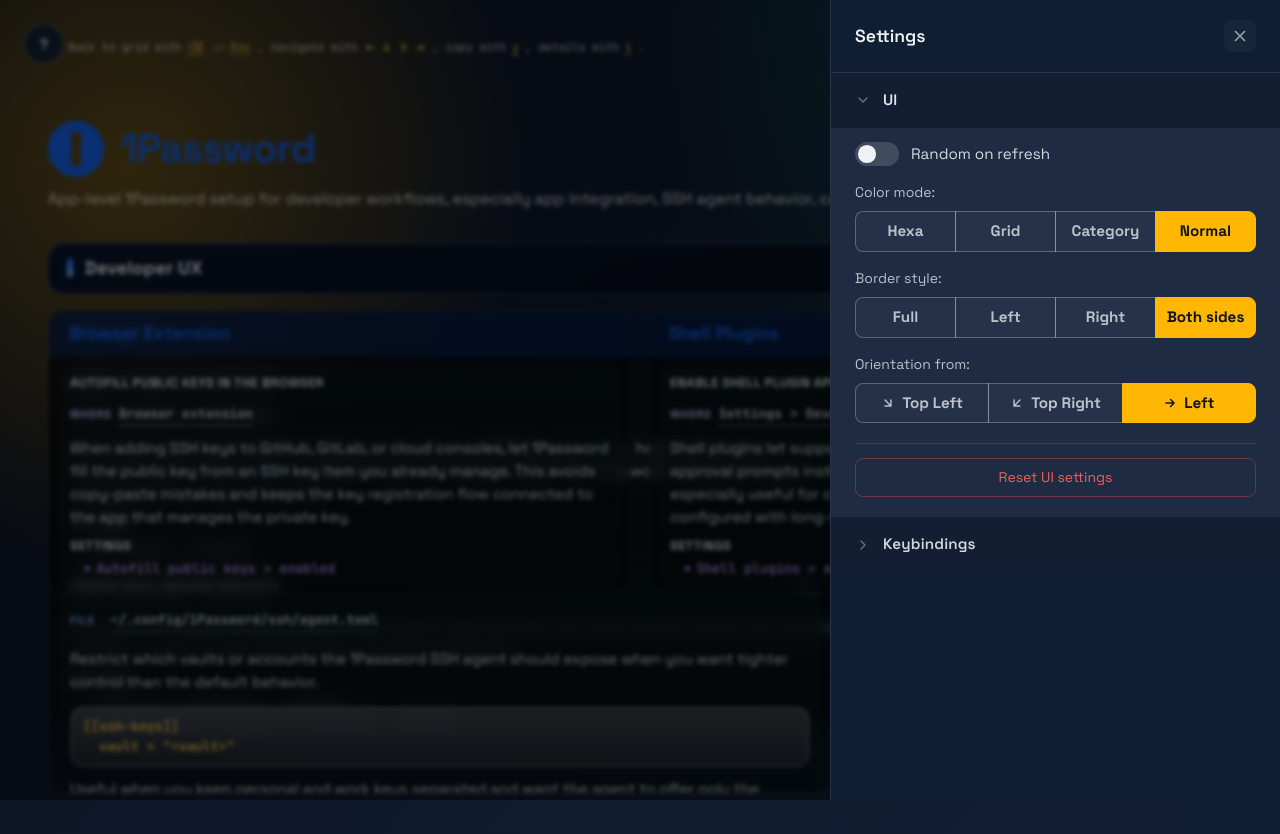
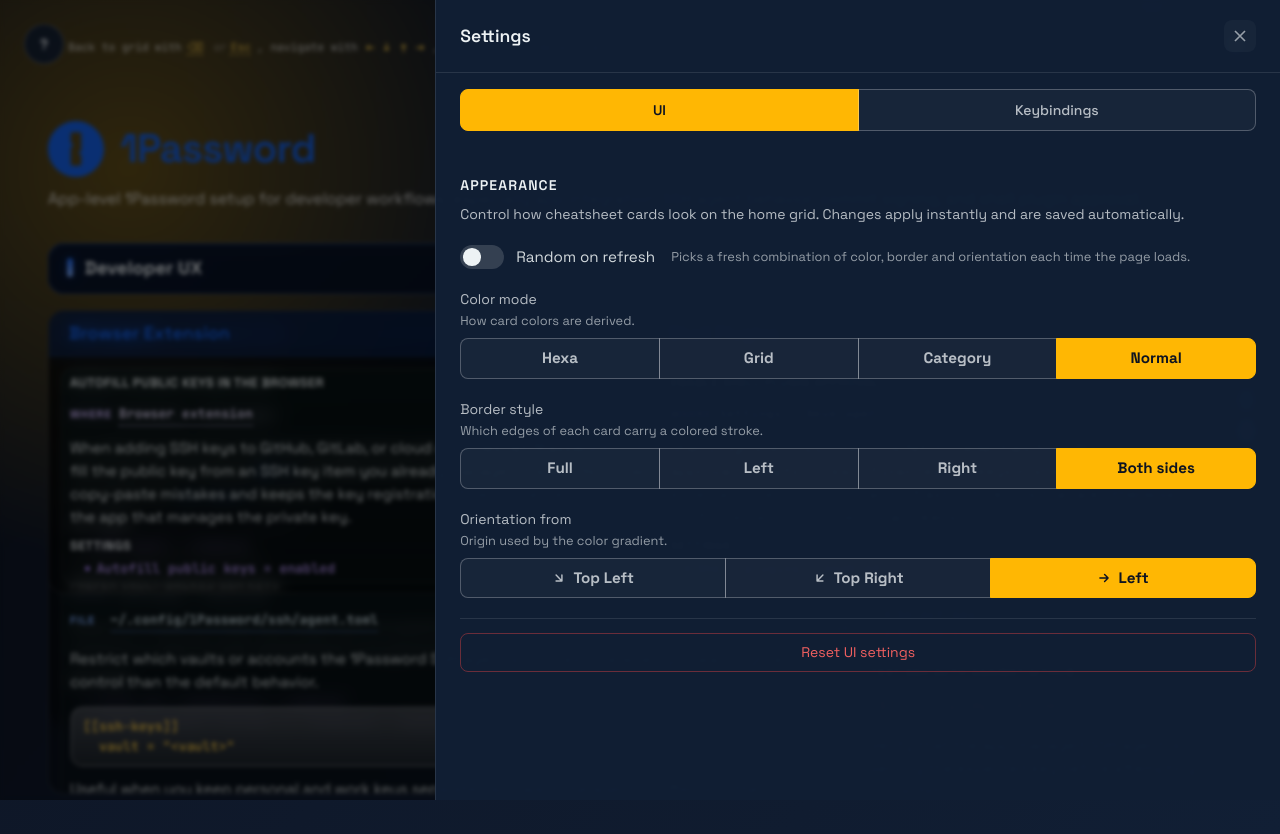
Before and after one commit to Prevole/oh-my-refcardz, a Next.js app: page /cheatsheets/1password in a window 1280 px wide. Both pictures are taken after a click on the button 1236 px from the left and 44 px from the top of the page. Built offline with nearby package versions, Linux system fonts and the light colour scheme.

Commit message:
refactor(settings): replace accordions with top-level UI/Keybindings tabs

```diff
--- a/src/app/cheatsheets/[slug]/sheet-shortcuts.tsx
+++ b/src/app/cheatsheets/[slug]/sheet-shortcuts.tsx
@@ -25,7 +25,7 @@
     toggleRandom,
     setBorder,
     setDirection,
-    toggleAccordion,
+    setActivePanelTab,
     resetModern,
   } = useUISettings();
 
@@ -96,7 +96,7 @@
         onToggleRandom={toggleRandom}
         onSetBorder={setBorder}
         onSetDirection={setDirection}
-        onToggleAccordion={toggleAccordion}
+        onSetActivePanelTab={setActivePanelTab}
         onResetModern={resetModern}
       />
     </>
--- a/src/app/home-client.tsx
+++ b/src/app/home-client.tsx
@@ -69,7 +69,7 @@
     toggleRandom,
     setBorder,
     setDirection,
-    toggleAccordion,
+    setActivePanelTab,
     resetModern,
   } = useUISettings();
 
@@ -644,7 +644,7 @@
         onToggleRandom={toggleRandom}
         onSetBorder={setBorder}
         onSetDirection={setDirection}
-        onToggleAccordion={toggleAccordion}
+        onSetActivePanelTab={setActivePanelTab}
         onResetModern={resetModern}
       />
     </div>
--- a/src/components/settings/settings-panel.module.css
+++ b/src/components/settings/settings-panel.module.css
@@ -12,8 +12,9 @@
   position: absolute;
   top: 0;
   right: 0;
-  width: 450px;
-  max-width: 90vw;
+  width: 66vw;
+  min-width: 720px;
+  max-width: 1100px;
   height: 100%;
   display: flex;
   flex-direction: column;
@@ -55,7 +56,85 @@
 .content {
   flex: 1;
   overflow-y: auto;
-  padding: 0;
+  padding: var(--space-6);
+}
+
+.tabsBar {
+  padding: var(--space-4) var(--space-6) 0;
+  flex-shrink: 0;
+}
+
+.tabSection {
+  margin-bottom: var(--space-7);
+}
+
+.tabSection:last-child {
+  margin-bottom: 0;
+}
+
+.tabSectionHeader {
+  margin-bottom: var(--space-5);
+  display: flex;
+  flex-direction: column;
+  gap: var(--space-2);
+}
+
+.tabSectionTitle {
+  margin: 0;
+  font-size: var(--text-base);
+  font-weight: 600;
+  color: var(--fg-100);
+  text-transform: uppercase;
+  letter-spacing: 0.08em;
+}
+
+.tabSectionLead {
+  margin: 0;
+  font-size: var(--text-base);
+  color: var(--fg-75);
+  line-height: 1.5;
+}
+
+.tabSectionLead kbd {
+  display: inline-block;
+  padding: 1px 6px;
+  margin: 0 2px;
+  font-family: var(--font-mono);
+  font-size: 0.85em;
+  font-weight: 600;
+  color: var(--fg-100);
+  background: var(--bg-overlay-medium);
+  border: 1px solid var(--border-strong);
+  border-radius: var(--radius-sm);
+  line-height: 1.2;
+}
+
+.field {
+  display: flex;
+  flex-direction: column;
+  gap: var(--space-2);
+  margin-top: var(--space-5);
+}
+
+.field:first-child {
+  margin-top: 0;
+}
+
+.fieldDisabled {
+  opacity: 0.35;
+  pointer-events: none;
+}
+
+.fieldHeader {
+  display: flex;
+  flex-direction: column;
+  gap: 2px;
+}
+
+.fieldHelp {
+  font-size: var(--text-sm);
+  color: var(--fg-60);
+  line-height: 1.4;
 }
 
 .section {
--- a/src/components/settings/settings-panel.tsx
+++ b/src/components/settings/settings-panel.tsx
@@ -1,9 +1,15 @@
 "use client";
 
 import { useCallback, useEffect, useRef, useState } from "react";
-import type { ColorMode, BorderStyle, GradientDirection, UISettings, AccordionState } from "@/hooks/use-ui-settings";
+import type {
+  ColorMode,
+  BorderStyle,
+  GradientDirection,
+  UISettings,
+  SettingsTopTab,
+} from "@/hooks/use-ui-settings";
 import { useScopedKeyboardHandler } from "@/hooks/use-keyboard-context";
-import { AccordionItem } from "./accordion";
+import { Tabs } from "./tabs";
 import { KeybindingEditor } from "./keybinding-editor";
 import styles from "./settings-panel.module.css";
 
@@ -15,7 +21,7 @@
   onToggleRandom: () => void;
   onSetBorder: (border: BorderStyle) => void;
   onSetDirection: (direction: GradientDirection) => void;
-  onToggleAccordion: (section: keyof AccordionState) => void;
+  onSetActivePanelTab: (tab: SettingsTopTab) => void;
   onResetModern: () => void;
 };
 
@@ -59,6 +65,11 @@
   { value: "l-r", icon: <ArrowLR />, label: "Left" },
 ];
 
+const TOP_TABS: { id: SettingsTopTab; label: string }[] = [
+  { id: "ui", label: "UI" },
+  { id: "keybindings", label: "Keybindings" },
+];
+
 export function SettingsPanel({
   isOpen,
   onClose,
@@ -67,7 +78,7 @@
   onToggleRandom,
   onSetBorder,
   onSetDirection,
-  onToggleAccordion,
+  onSetActivePanelTab,
   onResetModern,
 }: Props) {
   const CLOSE_ANIMATION_MS = 220;
@@ -75,6 +86,8 @@
   const previousActiveElement = useRef<HTMLElement | null>(null);
   const closeTimeoutRef = useRef<number | null>(null);
   const [isClosing, setIsClosing] = useState(false);
+
+  const activeTab = settings.panelTabs.active;
 
   useEffect(() => {
     return () => {
@@ -205,12 +218,25 @@
           </button>
         </div>
 
+        <div className={styles.tabsBar}>
+          <Tabs
+            tabs={TOP_TABS}
+            activeTab={activeTab}
+            onChange={(id) => onSetActivePanelTab(id as SettingsTopTab)}
+          />
+        </div>
+
         <div className={styles.content}>
-          <AccordionItem
-            title="UI"
-            isOpen={settings.accordion.ui}
-            onToggle={() => onToggleAccordion("ui")}
-          >
+          {activeTab === "ui" && (
+            <div data-testid="settings-tab-ui">
+              <section className={styles.tabSection}>
+                <header className={styles.tabSectionHeader}>
+                  <h3 className={styles.tabSectionTitle}>Appearance</h3>
+                  <p className={styles.tabSectionLead}>
+                    Control how cheatsheet cards look on the home grid. Changes apply instantly and are saved automatically.
+                  </p>
+                </header>
+
                 <div className={styles.section}>
                   <div className={styles.row}>
                     <label className={styles.toggle}>
@@ -221,11 +247,16 @@
                       />
                       <span className={styles.toggleLabel}>Random on refresh</span>
                     </label>
+                    <span className={styles.fieldHelp}>
+                      Picks a fresh combination of color, border and orientation each time the page loads.
+                    </span>
                   </div>
 
-              <div className={styles.grid}>
-                <div className={`${styles.gridItem} ${styles.gridItemFull}`}>
-                  <span className={styles.label}>Color mode:</span>
+                  <div className={styles.field}>
+                    <div className={styles.fieldHeader}>
+                      <span className={styles.label}>Color mode</span>
+                      <span className={styles.fieldHelp}>How card colors are derived.</span>
+                    </div>
                     <div className={`${styles.buttonGroup} ${styles.buttonGroupFull}`}>
                       {COLOR_MODE_OPTIONS.map((option) => (
                         <button
@@ -238,11 +269,12 @@
                       ))}
                     </div>
                   </div>
+
+                  <div className={styles.field}>
+                    <div className={styles.fieldHeader}>
+                      <span className={styles.label}>Border style</span>
+                      <span className={styles.fieldHelp}>Which edges of each card carry a colored stroke.</span>
                     </div>
-
-              <div className={styles.grid}>
-                <div className={`${styles.gridItem} ${styles.gridItemFull}`}>
-                  <span className={styles.label}>Border style:</span>
                     <div className={`${styles.buttonGroup} ${styles.buttonGroupFull}`}>
                       {BORDER_OPTIONS.map((option) => (
                         <button
@@ -256,11 +288,15 @@
                     </div>
                   </div>
 
+                  <div className={`${styles.field} ${!showDirectionOptions ? styles.fieldDisabled : ""}`}>
+                    <div className={styles.fieldHeader}>
+                      <span className={styles.label}>Orientation from</span>
+                      <span className={styles.fieldHelp}>
+                        {showDirectionOptions
+                          ? "Origin used by the color gradient."
+                          : "Available when the border style is not Full."}
+                      </span>
                     </div>
-
-              <div className={styles.grid}>
-                <div className={`${styles.gridItem} ${styles.gridItemFull} ${!showDirectionOptions ? styles.gridItemDisabled : ""}`}>
-                  <span className={styles.label}>Orientation from:</span>
                     <div className={`${styles.buttonGroup} ${styles.buttonGroupFull}`}>
                       {DIRECTION_OPTIONS.map((option) => (
                         <button
@@ -275,7 +311,6 @@
                       ))}
                     </div>
                   </div>
-              </div>
 
                   <div className={styles.sectionReset}>
                     <button className={styles.resetButton} onClick={onResetModern}>
@@ -283,17 +318,23 @@
                     </button>
                   </div>
                 </div>
-          </AccordionItem>
+              </section>
+            </div>
+          )}
 
-          <AccordionItem
-            title="Keybindings"
-            isOpen={settings.accordion.keybindings}
-            onToggle={() => onToggleAccordion("keybindings")}
-          >
+          {activeTab === "keybindings" && (
             <div data-testid="settings-tab-keybindings">
+              <section className={styles.tabSection}>
+                <header className={styles.tabSectionHeader}>
+                  <h3 className={styles.tabSectionTitle}>Keybindings</h3>
+                  <p className={styles.tabSectionLead}>
+                    Customize the keyboard shortcuts used across the app. Click a keybinding to record a new one. Press <kbd>Shift</kbd>+<kbd>Click</kbd> on a secondary binding to promote it to primary.
+                  </p>
+                </header>
                 <KeybindingEditor />
+              </section>
             </div>
-          </AccordionItem>
+          )}
         </div>
       </div>
     </div>
--- a/src/hooks/use-ui-settings.tsx
+++ b/src/hooks/use-ui-settings.tsx
@@ -13,14 +13,15 @@
   direction: GradientDirection;
 }
 
-export interface AccordionState {
-  ui: boolean;
-  keybindings: boolean;
+export type SettingsTopTab = "ui" | "keybindings";
+
+export interface PanelTabsState {
+  active: SettingsTopTab;
 }
 
 export interface UISettings {
   modern: ModernSettings;
-  accordion: AccordionState;
+  panelTabs: PanelTabsState;
 }
 
 const STORAGE_KEY = "oh-my-refcardz:ui-settings";
@@ -32,9 +33,8 @@
     border: "both",
     direction: "l-r",
   },
-  accordion: {
-    ui: true,
-    keybindings: false,
+  panelTabs: {
+    active: "ui",
   },
 };
 
@@ -64,14 +64,12 @@
   try {
     const stored = localStorage.getItem(STORAGE_KEY);
     if (stored) {
-      const parsed = JSON.parse(stored) as UISettings;
-      const merged = {
-        ...DEFAULT_SETTINGS,
-        ...parsed,
-        modern: { ...DEFAULT_SETTINGS.modern, ...parsed.modern },
-        accordion: { ...DEFAULT_SETTINGS.accordion, ...parsed.accordion },
+      const parsed = JSON.parse(stored) as Partial<UISettings>;
+      const merged: UISettings = {
+        modern: { ...DEFAULT_SETTINGS.modern, ...(parsed.modern ?? {}) },
+        panelTabs: { ...DEFAULT_SETTINGS.panelTabs, ...(parsed.panelTabs ?? {}) },
       };
-      if (merged.modern?.random && !hasRandomizedThisSession) {
+      if (merged.modern.random && !hasRandomizedThisSession) {
         hasRandomizedThisSession = true;
         cachedSettings = {
           ...merged,
@@ -128,7 +126,7 @@
   toggleRandom: () => void;
   setBorder: (border: BorderStyle) => void;
   setDirection: (direction: GradientDirection) => void;
-  toggleAccordion: (section: keyof AccordionState) => void;
+  setActivePanelTab: (tab: SettingsTopTab) => void;
   resetModern: () => void;
   resetAll: () => void;
 }
@@ -170,14 +168,11 @@
     setModernSettings({ direction, random: false });
   }, [setModernSettings]);
 
-  const toggleAccordion = useCallback((section: keyof AccordionState) => {
+  const setActivePanelTab = useCallback((tab: SettingsTopTab) => {
     const current = loadSettings();
-    const newSettings = {
+    const newSettings: UISettings = {
       ...current,
-      accordion: {
-        ...current.accordion,
-        [section]: !current.accordion[section],
-      },
+      panelTabs: { ...current.panelTabs, active: tab },
     };
     saveSettings(newSettings);
   }, []);
@@ -199,7 +194,7 @@
     toggleRandom,
     setBorder,
     setDirection,
-    toggleAccordion,
+    setActivePanelTab,
     resetModern,
     resetAll,
   };
```
Also changed, not shown: .opencode/plans/layout-v3-completion.md. Lines whose indentation alone changed are shown as unchanged.
